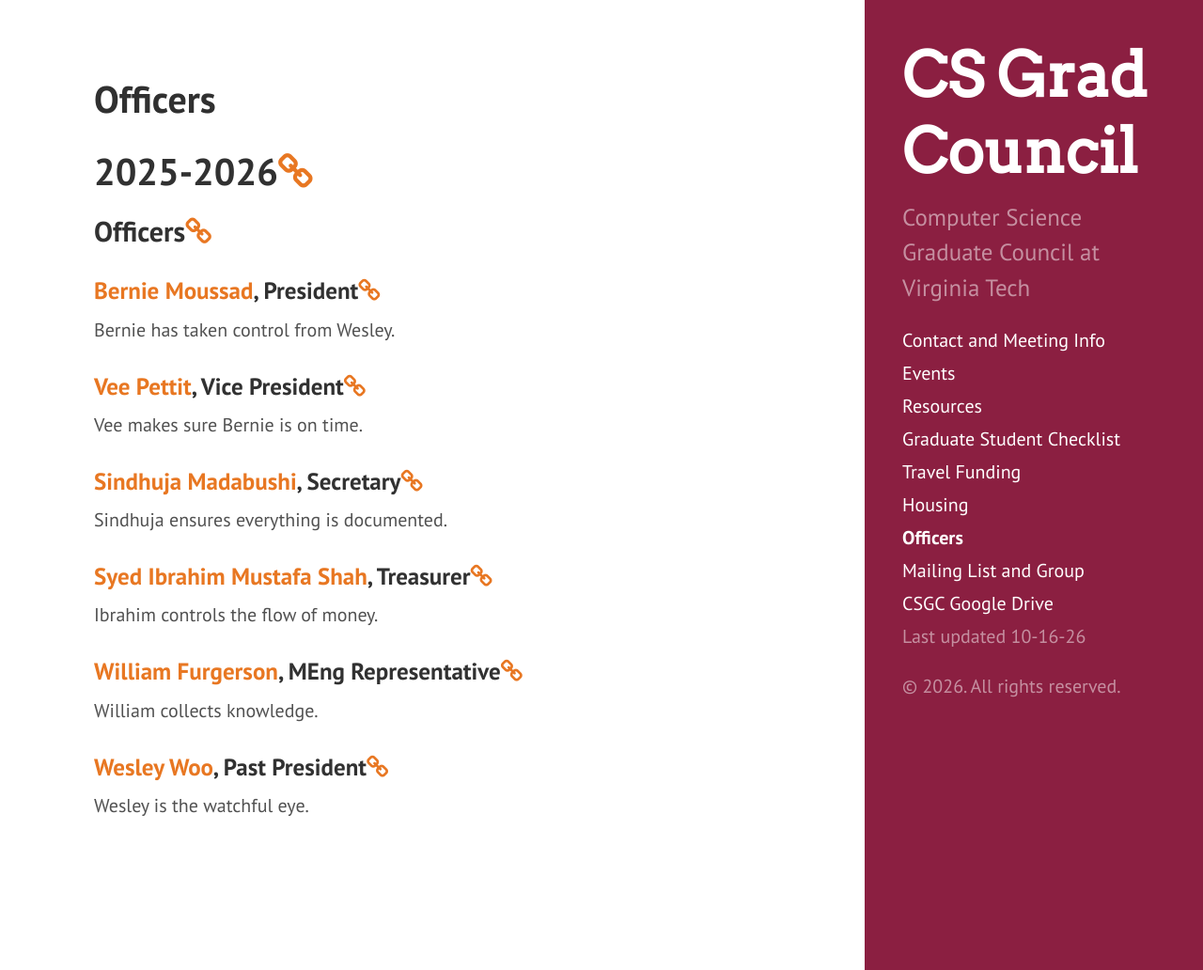
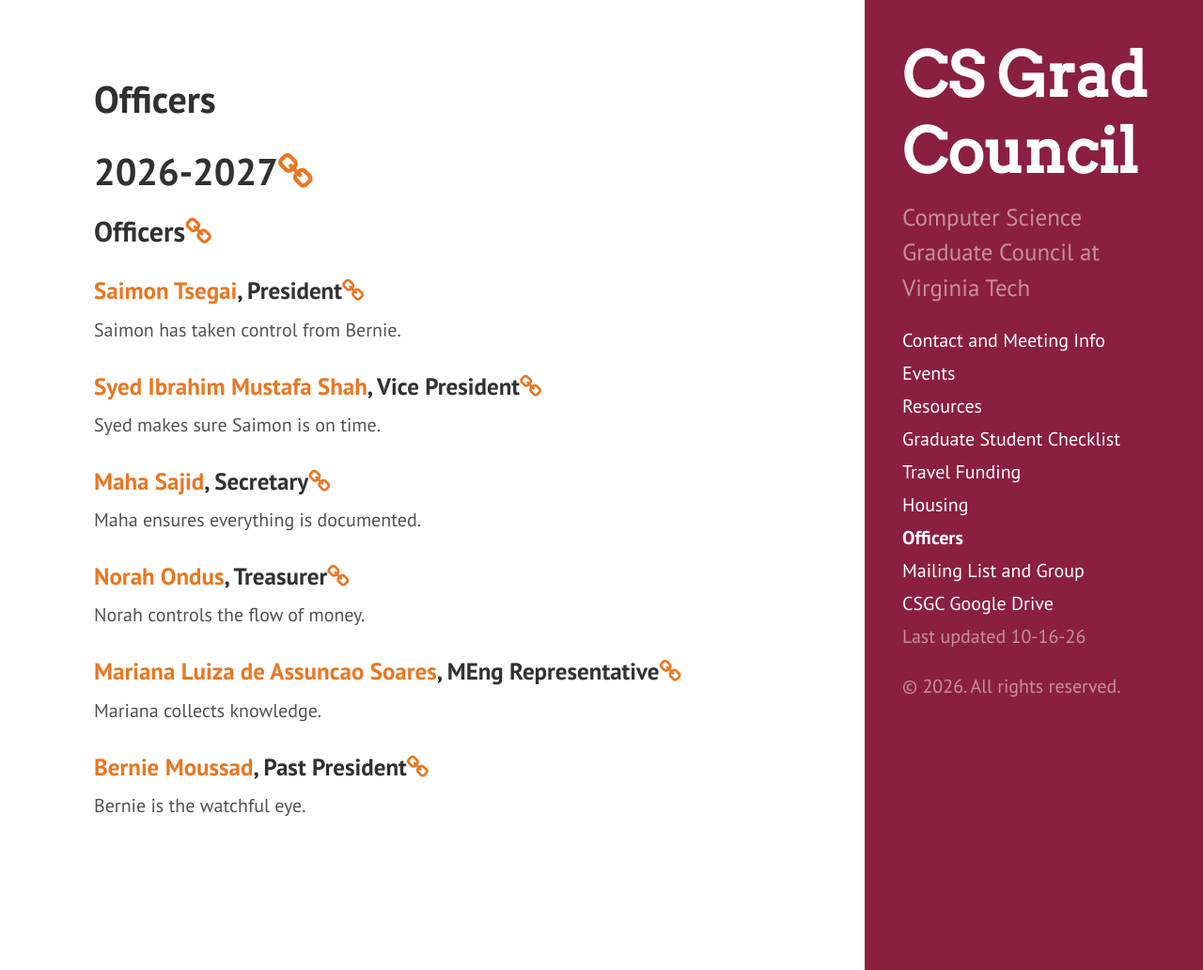
Before and after one commit to CSGraduateCouncil-VirginiaTech/csgc-website, a Jekyll site: the page built from officers.md, in a window 1280 px wide and 1032 px high. Shown: the whole window at 94% size. Built offline with Jekyll 4.4.1, drawn with Linux system fonts in a browser that asks for light colours.

Commit message:
Updated officers page (#262)
* Updated officers page

* update the academic year

* Revert "update the academic year"

This reverts commit 974488c03c0166eebc09a8ea1c61444ca9b1afaf.

* update the academic year

---------

Co-authored-by: eners49 <32853967+eners49@users.noreply.github.com>
Co-authored-by: Saimon Tsegai <simon.ema.chimen@gmail.com>

```diff
--- a/officers.md
+++ b/officers.md
@@ -4,31 +4,30 @@
 permalink: /officers/
 ---
 
-# <a name="2025-2026"></a>2025-2026<a href="#2025-2026"><i class="fa fa-link" aria-hidden="true"></i></a>
+# <a name="2026-2027"></a>2026-2027<a href="#2026-2027"><i class="fa fa-link" aria-hidden="true"></i></a>
 
 ## <a name="Officers"></a>Officers<a href="#Officers"><i class="fa fa-link" aria-hidden="true"></i></a>
 
+### <a name="Saimon">[Saimon Tsegai](https://49simoney.vercel.app), President<a href="#Saimon"><i class="fa fa-link" aria-hidden="true"></i></a>
 
-### <a name="Bernie">[Bernie Moussad](https://bernym12.github.io), President<a href="#Bernie"><i class="fa fa-link" aria-hidden="true"></i></a>
+Saimon has taken control from Bernie.
 
-Bernie has taken control from Wesley.
+###  <a name="Syed">[Syed Ibrahim Mustafa Shah](https://www.linkedin.com/in/syedibrahimmustafashahbukhari/), Vice President<a href="#Syed"><i class="fa fa-link" aria-hidden="true"></i></a>
 
-###  <a name="Vee">[Vee Pettit](https://www.linkedin.com/in/virginiapettit/), Vice President<a href="#Vee"><i class="fa fa-link" aria-hidden="true"></i></a>
+Syed makes sure Saimon is on time.
 
-Vee makes sure Bernie is on time.
+### <a name="Maha">[Maha Sajid](https://www.linkedin.com/in/maha-sajid-303844103/), Secretary<a href="#Maha"><i class="fa fa-link" aria-hidden="true"></i></a>
 
-### <a name="Sindhuja">[Sindhuja Madabushi](https://sindhujamadabushi.github.io/), Secretary<a href="#Sindhuja"><i class="fa fa-link" aria-hidden="true"></i></a>
+Maha ensures everything is documented.
 
-Sindhuja ensures everything is documented.
+### <a name="Norah">[Norah Ondus](https://www.linkedin.com/in/norah-ondus/), Treasurer<a href="#Norah"><i class="fa fa-link" aria-hidden="true"></i></a>
 
-### <a name="Ibrahim">[Syed Ibrahim Mustafa Shah](https://www.linkedin.com/in/syedibrahimmustafashahbukhari/), Treasurer<a href="#Ibrahim"><i class="fa fa-link" aria-hidden="true"></i></a>
+Norah controls the flow of money.
 
-Ibrahim controls the flow of money.
+###  <a name="Mariana">[Mariana Luiza de Assuncao Soares](https://www.linkedin.com/in/marianasoaresas/), MEng Representative<a href="#Mariana"><i class="fa fa-link" aria-hidden="true"></i></a>
 
-###  <a name="William">[William Furgerson](https://www.linkedin.com/in/william-furgerson/), MEng Representative<a href="#William"><i class="fa fa-link" aria-hidden="true"></i></a>
+Mariana collects knowledge.
 
-William collects knowledge.
+###  <a name="Bernie">[Bernie Moussad](https://bernym12.github.io/), Past President<a href="Bernie"><i class="fa fa-link" aria-hidden="true"></i></a>
 
-###  <a name="Wesley">[Wesley Woo](https://wesmwoo.github.io/), Past President<a href="#Wesley"><i class="fa fa-link" aria-hidden="true"></i></a>
-
-Wesley is the watchful eye.
+Bernie is the watchful eye.
```
